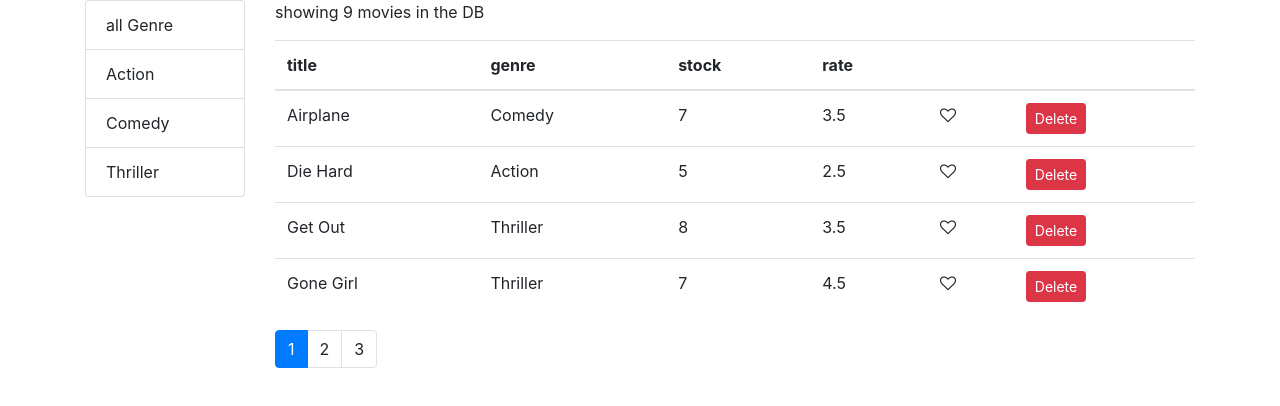
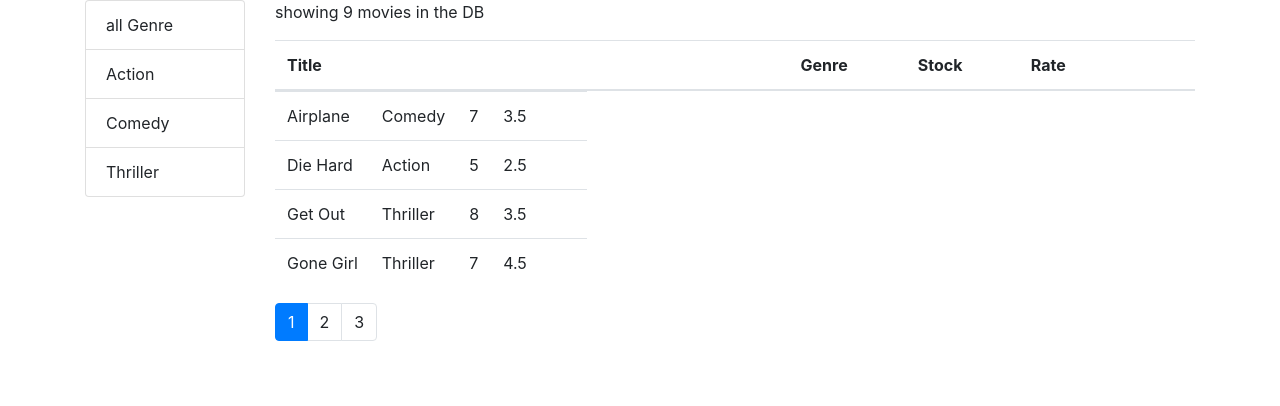
Before and after one commit to anismansour/movie, a React (Create React App) app: page / in a window 1280 px wide. Shown: the top 406 px of the page. Built offline with nearby package versions, Linux system fonts and the light colour scheme.

Commit message:
renderCell

```diff
--- a/src/components/common/pagination.jsx
+++ b/src/components/common/pagination.jsx
@@ -4,7 +4,7 @@ import _ from "lodash";
 
 const Pagination = props => {
   const { itemsCount, currentPage, pageSize, onPageChange } = props;
-  console.log(currentPage);
+
   const pagesCount = Math.ceil(itemsCount / pageSize);
 
   if (pagesCount === 1) return null;
--- /dev/null
+++ b/src/components/common/tableBody.jsx
@@ -0,0 +1,23 @@
+import React, { Component } from "react";
+import _ from "lodash";
+
+export class TableBody extends Component {
+  render() {
+    const { data, columns } = this.props;
+    return (
+      <div>
+        <tbody>
+          {data.map(item => (
+            <tr>
+              {columns.map(column => (
+                <td>{_.get(item, column.path)}</td>
+              ))}
+            </tr>
+          ))}
+        </tbody>
+      </div>
+    );
+  }
+}
+
+export default TableBody;
--- /dev/null
+++ b/src/components/common/tableHeader.jsx
@@ -0,0 +1,33 @@
+import React, { Component } from "react";
+
+export class TableHeader extends Component {
+  raiseSort = path => {
+    const sortColumn = { ...this.props.sortColumn };
+    if (sortColumn.path === path)
+      sortColumn.order = sortColumn.order === "asc" ? "desc" : "asc";
+    else {
+      sortColumn.path = path;
+      sortColumn.order = "asc";
+    }
+    this.props.onSort(sortColumn);
+  };
+
+  render() {
+    return (
+      <thead>
+        <tr>
+          {this.props.columns.map(column => (
+            <th
+              key={column.path || column.key}
+              onClick={() => this.raiseSort(column.path)}
+            >
+              {column.label}
+            </th>
+          ))}
+        </tr>
+      </thead>
+    );
+  }
+}
+
+export default TableHeader;
--- a/src/components/movies.jsx
+++ b/src/components/movies.jsx
@@ -44,14 +44,7 @@ class Movies extends Component {
     this.setState({ selectedGenre: genre, currentPage: 1 });
   };
 
-  handleSort = path => {
-    const sortColumn = { ...this.state.sortColumn };
-    if (sortColumn.path === path)
-      sortColumn.order = sortColumn.order === "asc" ? "desc" : "asc";
-    else {
-      sortColumn.path = path;
-      sortColumn.order = "asc";
-    }
+  handleSort = sortColumn => {
     this.setState({ sortColumn });
   };
 
@@ -87,6 +80,7 @@ class Movies extends Component {
           <p>showing {filtered.length} movies in the DB</p>
           <MoviesTable
             movies={movies}
+            sortColumn={sortColumn}
             onLike={this.handleLike}
             onDelete={this.handleDelete}
             onSort={this.handleSort}
--- a/src/components/moviesTable.js
+++ b/src/components/moviesTable.js
@@ -1,46 +1,44 @@
 import React, { Component } from "react";
 import Like from "./common/like";
+import TableHeader from "./common/tableHeader";
+import { TableBody } from "./common/tableBody";
 
 export class MoviesTable extends Component {
+  columns = [
+    { path: "title", label: "Title" },
+    { path: "genre.name", label: "Genre" },
+    { path: "numberInStock", label: "Stock" },
+    { path: "dailyRentalRate", label: "Rate" },
+    {
+      key: "like",
+      content: movie => (
+        <Like onClick={() => this.props.onLike(movie)} liked={movie.liked} />
+      )
+    },
+    {
+      key: "delete",
+      content: movie => (
+        <button
+          onClick={() => this.props.onDelete(movie)}
+          className="btn btn-danger btn-sm"
+        >
+          Delete
+        </button>
+      )
+    }
+  ];
+
   render() {
-    const { movies, onDelete, onLike, onSort } = this.props;
+    const { movies, onDelete, onLike, sortColumn, onSort } = this.props;
     return (
-      <div>
-        <table className="table">
-          <thead>
-            <tr>
-              <th onClick={() => onSort("title")}>title</th>
-              <th onClick={() => onSort("genre.name")}>genre</th>
-              <th onClick={() => onSort("numberInStock")}>stock</th>
-              <th onClick={() => onSort("dailyRentalRate")}>rate</th>
-              <th></th>
-              <th></th>
-            </tr>
-          </thead>
-          <tbody>
-            {movies.map(movie => (
-              <tr key={movie._id}>
-                <td>{movie.title}</td>
-                <td>{movie.genre.name}</td>
-                <td>{movie.numberInStock}</td>
-                <td>{movie.dailyRentalRate}</td>
-                <td>
-                  {" "}
-                  <Like onClick={() => onLike(movie)} liked={movie.liked} />
-                </td>
-                <td>
-                  <button
-                    onClick={() => onDelete(movie)}
-                    className="btn btn-danger btn-sm"
-                  >
-                    Delete
-                  </button>
-                </td>
-              </tr>
-            ))}
-          </tbody>
-        </table>
-      </div>
+      <table className="table">
+        <TableHeader
+          columns={this.columns}
+          sortColumn={sortColumn}
+          onSort={onSort}
+        />
+        <TableBody columns={this.columns} data={movies} />
+      </table>
     );
   }
 }
```
